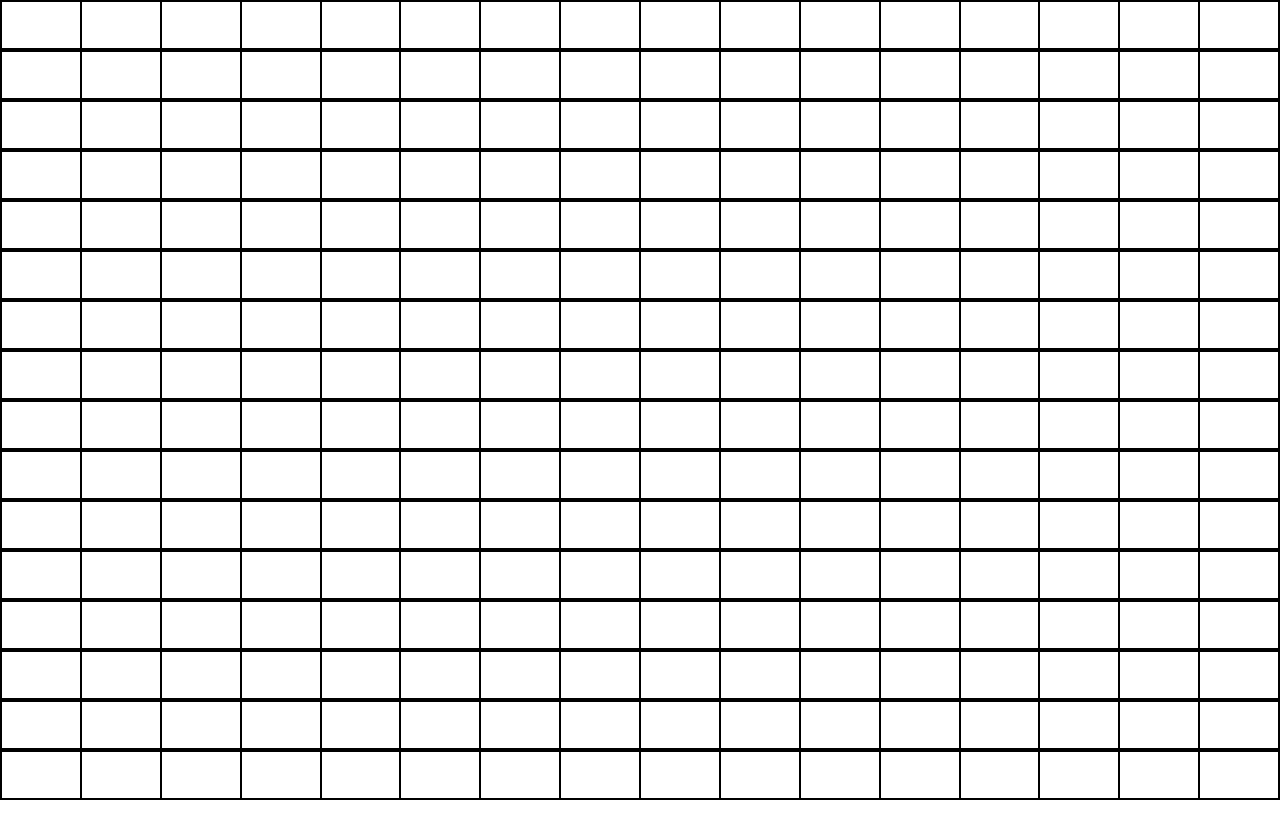
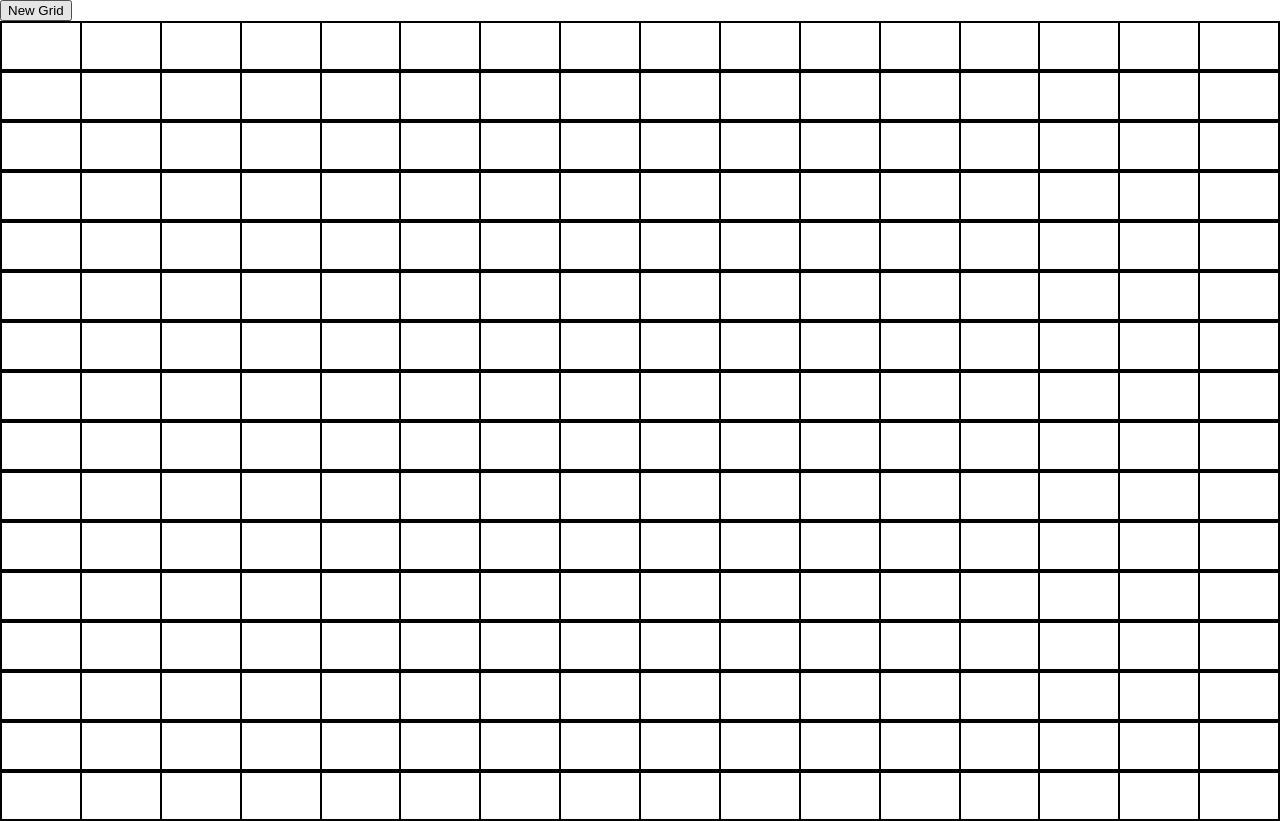
Before and after one commit to ZarathustraSama/etch-a-sketch, a plain HTML site: page index.html in a window 1280 px wide. Before the commit the page ends 800 px from the top, so only its background shows below. Drawn offline with Linux system fonts and the light colour scheme.

Commit message:
Added button for changing grid

```diff
--- a/index.html
+++ b/index.html
@@ -8,6 +8,6 @@
     <script src="./script.js" defer></script>
 </head>
 <body>
-
+    <button id="new-grid-size">New Grid</button>
 </body>
 </html>
```
